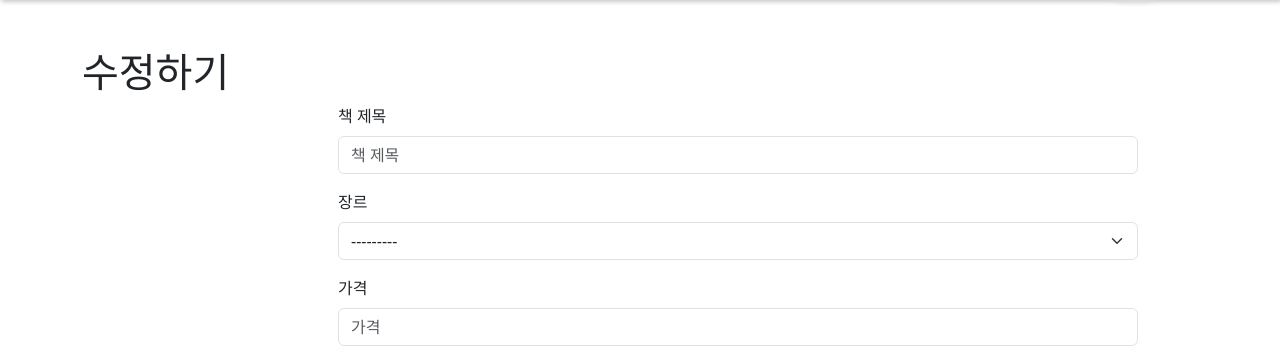
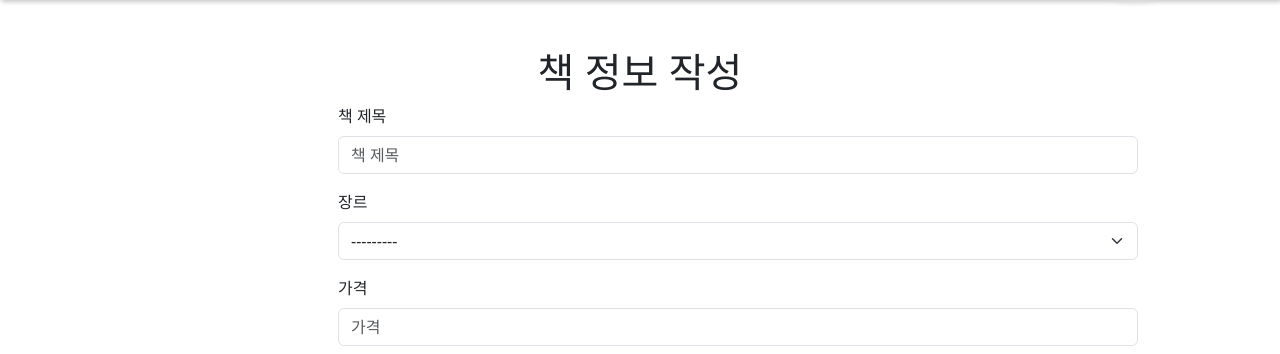
Before and after one commit to ksy133900/KDT-Final-PJT, a Django app: template book/templates/book/create.html in a window 1280 px wide. Shown: the part 66-420 px from the top of the page. Run offline with Django 3.2, Linux system fonts and the light colour scheme; the template is opened without the code that fills it: values that come from a table or form of the project are taken from there, others are empty; some libraries are stand-ins or nearby versions; some web fonts are replaced.

Commit message:
book>create 조금 수정

```diff
--- a/book/templates/book/create.html
+++ b/book/templates/book/create.html
@@ -3,17 +3,14 @@
 
 {% block content %}
 <div class="container my-5">
-  {% if request.resolver_match.url_name == 'create' %}
-  <h1 style="display: flex;
-  justify-content: center;"> 책 정보 작성 </h1>
-  {% else %}
-  <h1> 수정하기 </h1>
-  {% endif %}
+  <h1 class="text-center"> 책 정보 작성 </h1>
+
 
   <form action="" method="POST" enctype="multipart/form-data" style="margin-left: 16rem; margin-right: 16rem; width: 800px;">
     {% csrf_token %}
     {% bootstrap_form book_form %}
     {% bootstrap_form image_form %}
+
     <div class="mt-2">
       {% bootstrap_button button_type="submit" content="OK" %}
     </div>
```
Also changed, not shown: images/images/AdobeStock_245742706.jpeg (added).
